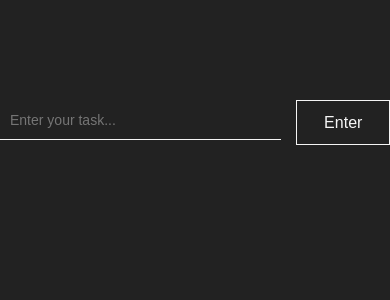
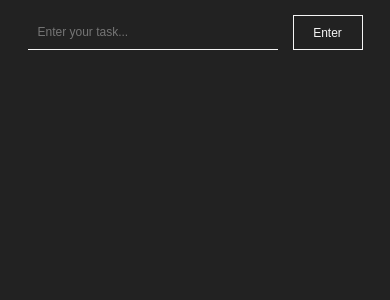
Before and after one commit to k1NAs/draggable-todo-list, a React (Create React App) app: page / in a window 390 px wide. Shown: the top 300 px of the page. Built offline with nearby package versions, Linux system fonts and the light colour scheme.

Commit message:
changed styles

```diff
--- a/src/App.css
+++ b/src/App.css
@@ -53,7 +53,7 @@ input {
 	padding: 1em;
 	border-radius: 5px;
 	left: 45%;
-	top: 30%;
+	top: 15%;
 }
 
 .btn__del {
@@ -67,3 +67,27 @@ input {
 	color: red;
 	cursor: pointer;
 }
+
+@media (max-width: 490px) {
+
+	.wrapper {
+		padding-top: 15px;
+	}
+
+	input {
+		width: 250px;
+		height: 35px;
+		font-size: 12px;
+	}
+
+	.btn__add {
+		width: 70px;
+		height: 35px;
+		font-size: 12px;
+	}
+
+	.todo__task {
+		top: 30%;
+		left: 20%;
+	}
+}
```
